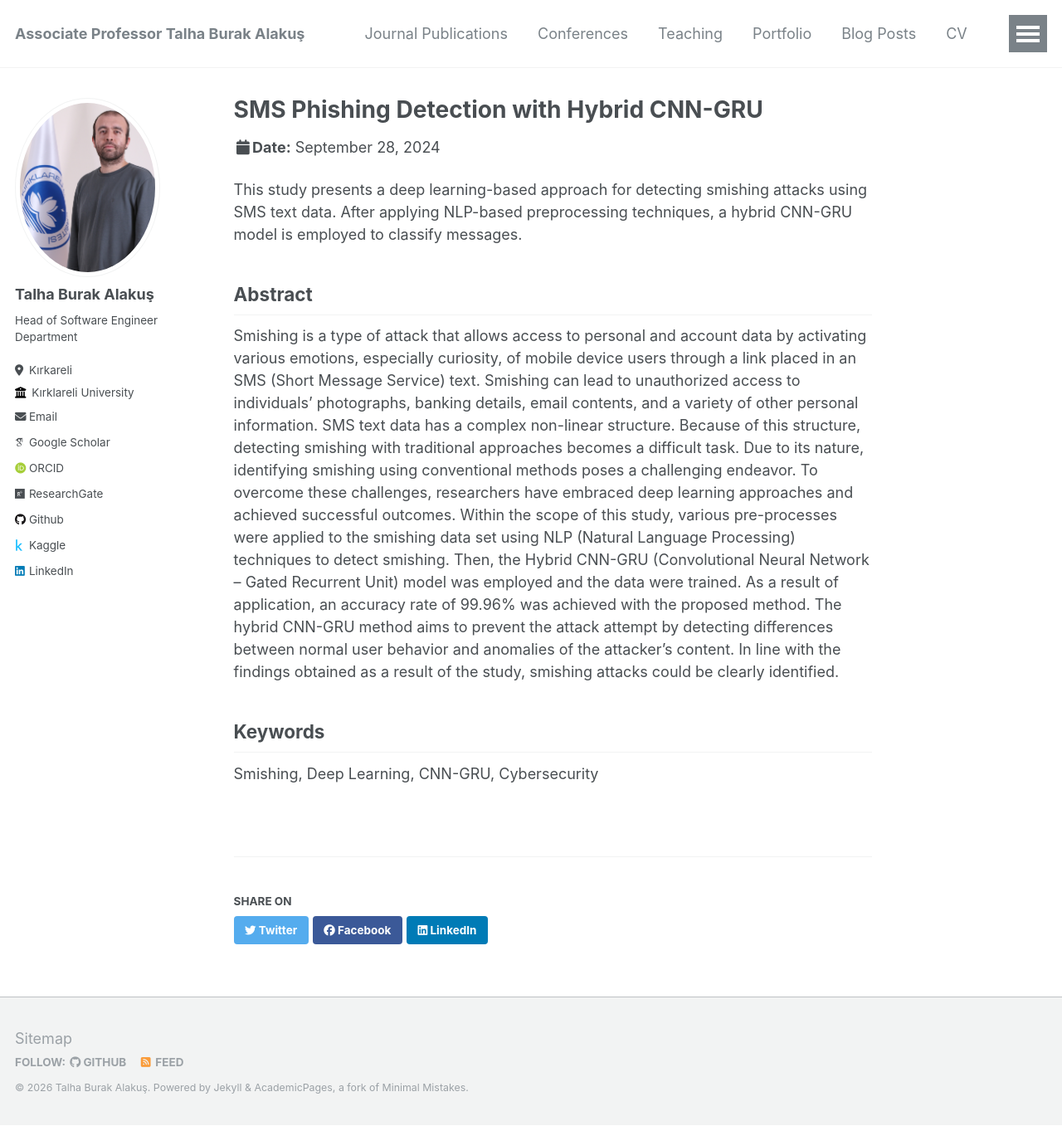
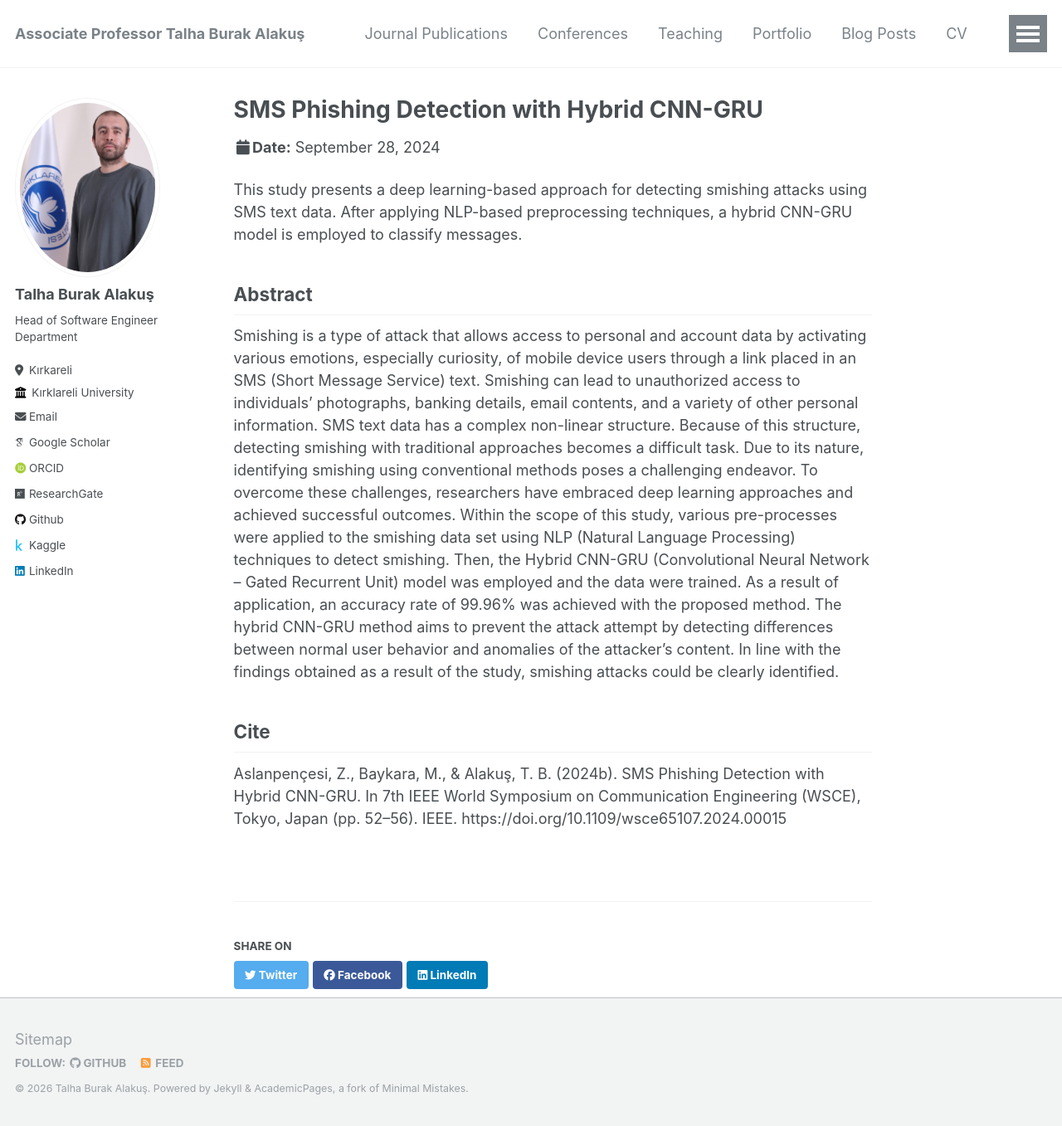
Before and after one commit to burakalakuss/talhaburakalakus.github.io, a Jekyll site: the page built from _talks/2012-03-01-talk-1.md, in a window 1280 px wide and 1357 px high. Shown: the whole window at 83% size. Built offline with Jekyll 4.4.1, drawn with Linux system fonts in a browser that asks for light colours; some web fonts are replaced.

Commit message:
Update 2012-03-01-talk-1.md

```diff
--- a/_talks/2012-03-01-talk-1.md
+++ b/_talks/2012-03-01-talk-1.md
@@ -14,6 +14,5 @@ This study presents a deep learning-based approach for detecting smishing attack
 
 Smishing is a type of attack that allows access to personal and account data by activating various emotions, especially curiosity, of mobile device users through a link placed in an SMS (Short Message Service) text. Smishing can lead to unauthorized access to individuals' photographs, banking details, email contents, and a variety of other personal information. SMS text data has a complex non-linear structure. Because of this structure, detecting smishing with traditional approaches becomes a difficult task. Due to its nature, identifying smishing using conventional methods poses a challenging endeavor. To overcome these challenges, researchers have embraced deep learning approaches and achieved successful outcomes. Within the scope of this study, various pre-processes were applied to the smishing data set using NLP (Natural Language Processing) techniques to detect smishing. Then, the Hybrid CNN-GRU (Convolutional Neural Network – Gated Recurrent Unit) model was employed and the data were trained. As a result of application, an accuracy rate of 99.96% was achieved with the proposed method. The hybrid CNN-GRU method aims to prevent the attack attempt by detecting differences between normal user behavior and anomalies of the attacker's content. In line with the findings obtained as a result of the study, smishing attacks could be clearly identified.
 
-## Keywords
-
-Smishing, Deep Learning, CNN-GRU, Cybersecurity
+## Cite
+Aslanpençesi, Z., Baykara, M., & Alakuş, T. B. (2024b). SMS Phishing Detection with Hybrid CNN-GRU. In 7th IEEE World Symposium on Communication Engineering (WSCE), Tokyo, Japan (pp. 52–56). IEEE. https://doi.org/10.1109/wsce65107.2024.00015
```
